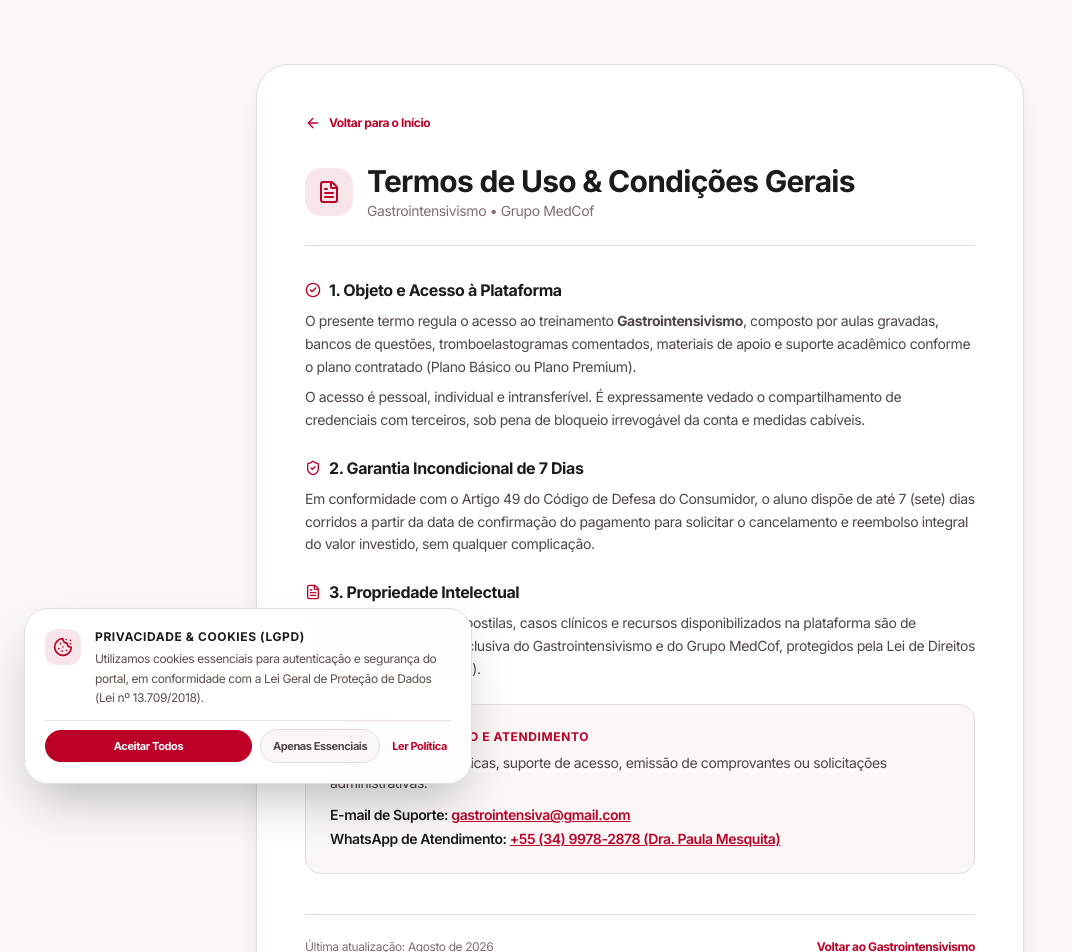
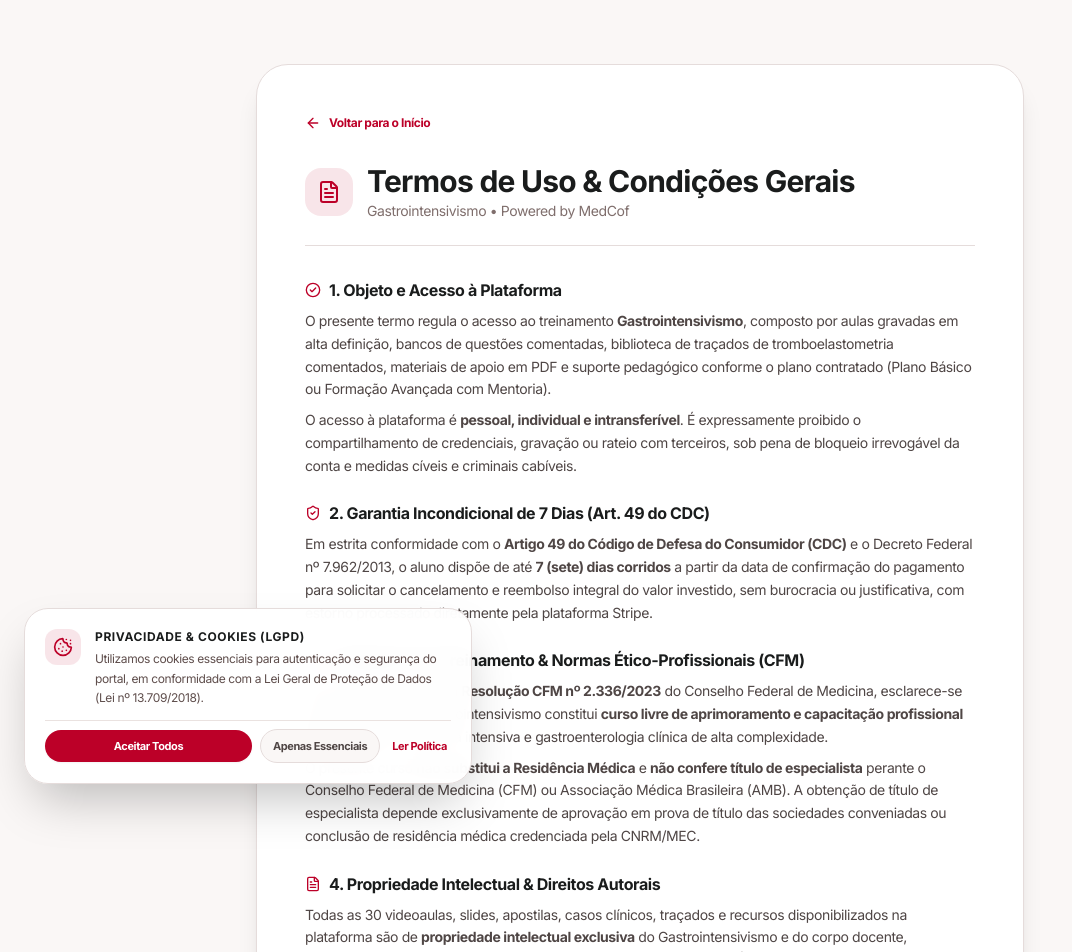
Before and after one commit to Bacochina1/gastrointensivismo, a Next.js app: page /termos in a window 1280 px wide. Shown: the top 952 px of the page, without its empty margins (0-1072 px from the left). Built offline with nearby package versions, Linux system fonts and the light colour scheme.

Commit message:
docs(legal): add CFM Resolução 2.336/2023 disclaimer, fix UTF-8 in terms and privacy policy

```diff
--- a/src/app/page.tsx
+++ b/src/app/page.tsx
@@ -807,9 +807,12 @@
               </nav>
             </div>
           </div>
-          <div className="mt-16 pt-8 border-t border-surface-variant/40 text-center">
+          <div className="mt-16 pt-8 border-t border-surface-variant/40 text-center flex flex-col items-center gap-2">
             <p className="font-label-sm text-xs text-on-surface-variant">
               © Gastrointensivismo | Powered by MedCof. Todos os direitos reservados.
+            </p>
+            <p className="font-label-sm text-[11px] text-secondary max-w-3xl leading-relaxed">
+              Aviso Ético (Resolução CFM nº 2.336/2023): O Gastrointensivismo é um treinamento livre de aprimoramento e capacitação profissional continuada em medicina intensiva. Não substitui residência médica nem confere título de especialista perante o CFM/AMB.
             </p>
           </div>
         </div>
--- a/src/app/privacidade/page.tsx
+++ b/src/app/privacidade/page.tsx
@@ -39,11 +39,11 @@
               1. Controlador de Dados e Finalidade do Tratamento
             </h2>
             <p>
-              O <strong>Gastrointensivismo</strong> (Grupo MedCof) atua como controlador de dados pessoais no âmbito da prestação de serviços educacionais e fornecimento da plataforma de pós-graduação e treinamento médico. Os dados fornecidos (como nome completo, endereço de e-mail e dados transacionais de pagamento) são tratados exclusivamente para:
+              O <strong>Gastrointensivismo</strong> (Grupo MedCof) atua como controlador de dados pessoais no âmbito da prestação de serviços educacionais e fornecimento da plataforma de treinamento médico. Os dados fornecidos (como nome completo, endereço de e-mail e dados transacionais de pagamento) são tratados exclusivamente para:
             </p>
             <ul className="list-disc pl-5 mt-2 space-y-1 text-xs sm:text-sm text-[#5F4E4C]">
-              <li>Identificação do aluno e liberação de credenciais de acesso às aulas e materiais pedagógicos;</li>
-              <li>Processamento de pagamento e emissão de notas fiscais via Stripe Payments Brasil Ltda;</li>
+              <li>Identificação do aluno e liberação imediata de credenciais de acesso às aulas e materiais pedagógicos;</li>
+              <li>Processamento seguro de pagamento e emissão de notas fiscais via Stripe Payments Brasil Ltda;</li>
               <li>Envio de comunicações pedagógicas, orientações de estudos e suporte acadêmico;</li>
               <li>Cumprimento de obrigações legais e regulatórias vigentes.</li>
             </ul>
@@ -123,7 +123,7 @@
         </div>
 
         <div className="mt-10 pt-6 border-t border-[#E5DCDB] flex justify-between items-center text-xs text-[#7F6E6C]">
-          <span>Última atualização: Agosto de 2026</span>
+          <span>Última atualização: Setembro de 2026</span>
           <Link href="/" className="text-primary font-bold hover:underline">
             Voltar ao Gastrointensivismo
           </Link>
--- a/src/app/termos/page.tsx
+++ b/src/app/termos/page.tsx
@@ -1,8 +1,8 @@
 import Link from "next/link";
-import { FileText, ShieldCheck, CheckCircle2, ArrowLeft } from "lucide-react";
+import { FileText, ShieldCheck, CheckCircle2, ArrowLeft, AlertTriangle } from "lucide-react";
 
 export const metadata = {
-  title: "Termos de Uso | Gastrointensivismo",
+  title: "Termos de Uso & Condições Gerais | Gastrointensivismo",
   description: "Termos de Uso e Condições Gerais do treinamento Gastrointensivismo.",
 };
 
@@ -27,7 +27,7 @@
               Termos de Uso &amp; Condições Gerais
             </h1>
             <p className="text-xs sm:text-sm text-[#7F6E6C] mt-0.5">
-              Gastrointensivismo • Grupo MedCof
+              Gastrointensivismo • Powered by MedCof
             </p>
           </div>
         </div>
@@ -39,50 +39,62 @@
               1. Objeto e Acesso à Plataforma
             </h2>
             <p>
-              O presente termo regula o acesso ao treinamento <strong>Gastrointensivismo</strong>, composto por aulas gravadas, bancos de questões, tromboelastogramas comentados, materiais de apoio e suporte acadêmico conforme o plano contratado (Plano Básico ou Plano Premium).
+              O presente termo regula o acesso ao treinamento <strong>Gastrointensivismo</strong>, composto por aulas gravadas em alta definição, bancos de questões comentadas, biblioteca de traçados de tromboelastometria comentados, materiais de apoio em PDF e suporte pedagógico conforme o plano contratado (Plano Básico ou Formação Avançada com Mentoria).
             </p>
             <p className="mt-2">
-              O acesso é pessoal, individual e intransferível. É expressamente vedado o compartilhamento de credenciais com terceiros, sob pena de bloqueio irrevogável da conta e medidas cabíveis.
+              O acesso à plataforma é <strong>pessoal, individual e intransferível</strong>. É expressamente proibido o compartilhamento de credenciais, gravação ou rateio com terceiros, sob pena de bloqueio irrevogável da conta e medidas cíveis e criminais cabíveis.
             </p>
-
           </section>
 
           <section>
             <h2 className="text-base font-bold text-[#1A1C1C] flex items-center gap-2 mb-2">
               <ShieldCheck className="w-4 h-4 text-primary" />
-              2. Garantia Incondicional de 7 Dias
+              2. Garantia Incondicional de 7 Dias (Art. 49 do CDC)
             </h2>
             <p>
-              Em conformidade com o Artigo 49 do Código de Defesa do Consumidor, o aluno dispõe de até 7 (sete) dias corridos a partir da data de confirmação do pagamento para solicitar o cancelamento e reembolso integral do valor investido, sem qualquer complicação.
+              Em estrita conformidade com o <strong>Artigo 49 do Código de Defesa do Consumidor (CDC)</strong> e o Decreto Federal nº 7.962/2013, o aluno dispõe de até <strong>7 (sete) dias corridos</strong> a partir da data de confirmação do pagamento para solicitar o cancelamento e reembolso integral do valor investido, sem burocracia ou justificativa, com estorno processado diretamente pela plataforma Stripe.
+            </p>
+          </section>
+
+          <section>
+            <h2 className="text-base font-bold text-[#1A1C1C] flex items-center gap-2 mb-2">
+              <AlertTriangle className="w-4 h-4 text-primary" />
+              3. Natureza do Treinamento &amp; Normas Ético-Profissionais (CFM)
+            </h2>
+            <p>
+              Em conformidade com a <strong>Resolução CFM nº 2.336/2023</strong> do Conselho Federal de Medicina, esclarece-se que o treinamento Gastrointensivismo constitui <strong>curso livre de aprimoramento e capacitação profissional continuada</strong> em medicina intensiva e gastroenterologia clínica de alta complexidade.
+            </p>
+            <p className="mt-2">
+              O presente curso <strong>não substitui a Residência Médica</strong> e <strong>não confere título de especialista</strong> perante o Conselho Federal de Medicina (CFM) ou Associação Médica Brasileira (AMB). A obtenção de título de especialista depende exclusivamente de aprovação em prova de título das sociedades conveniadas ou conclusão de residência médica credenciada pela CNRM/MEC.
             </p>
           </section>
 
           <section>
             <h2 className="text-base font-bold text-[#1A1C1C] flex items-center gap-2 mb-2">
               <FileText className="w-4 h-4 text-primary" />
-              3. Propriedade Intelectual
+              4. Propriedade Intelectual &amp; Direitos Autorais
             </h2>
             <p>
-              Todos os vídeos, slides, apostilas, casos clínicos e recursos disponibilizados na plataforma são de propriedade intelectual exclusiva do Gastrointensivismo e do Grupo MedCof, protegidos pela Lei de Direitos Autorais (Lei nº 9.610/1998).
+              Todas as 30 videoaulas, slides, apostilas, casos clínicos, traçados e recursos disponibilizados na plataforma são de <strong>propriedade intelectual exclusiva</strong> do Gastrointensivismo e do corpo docente, protegidos pela <strong>Lei de Direitos Autorais (Lei Federal nº 9.610/1998)</strong>. É estritamente vedada a reprodução, cópia, retransmissão ou comercialização não autorizada de qualquer material.
             </p>
           </section>
 
           <section className="bg-[#FAF7F6] p-6 rounded-2xl border border-[#E5DCDB]">
             <h2 className="text-xs font-bold uppercase tracking-wider text-primary mb-2">
-              4. Suporte ao Aluno e Atendimento
+              5. Dados do Fornecedor &amp; Canais de Atendimento
             </h2>
             <p className="text-xs sm:text-sm text-[#4F4645]">
-              Para dúvidas pedagógicas, suporte de acesso, emissão de comprovantes ou solicitações administrativas:
+              Para dúvidas pedagógicas, solicitações de reembolso, suporte técnico ou questões administrativas:
             </p>
             <div className="mt-3 flex flex-col gap-1 text-xs sm:text-sm font-semibold text-[#1A1C1C]">
               <p>
-                E-mail de Suporte:{" "}
+                E-mail de Atendimento:{" "}
                 <a href="mailto:gastrointensiva@gmail.com" className="text-primary underline">
                   gastrointensiva@gmail.com
                 </a>
               </p>
               <p>
-                WhatsApp de Atendimento:{" "}
+                WhatsApp Oficial de Suporte:{" "}
                 <a
                   href="https://wa.me/553499782878?text=Ol%C3%A1%2C%20gostaria%20de%20tirar%20d%C3%BAvidas%20sobre%20o%20treinamento%20Gastrointensivismo"
                   target="_blank"
@@ -92,12 +104,15 @@
                   +55 (34) 9978-2878 (Dra. Paula Mesquita)
                 </a>
               </p>
+              <p className="text-xs text-secondary font-normal mt-1">
+                Atendimento de segunda a sexta, das 08h às 18h (horário de Brasília).
+              </p>
             </div>
           </section>
         </div>
 
         <div className="mt-10 pt-6 border-t border-[#E5DCDB] flex justify-between items-center text-xs text-[#7F6E6C]">
-          <span>Última atualização: Agosto de 2026</span>
+          <span>Última atualização: Setembro de 2026</span>
           <Link href="/" className="text-primary font-bold hover:underline">
             Voltar ao Gastrointensivismo
           </Link>
```
